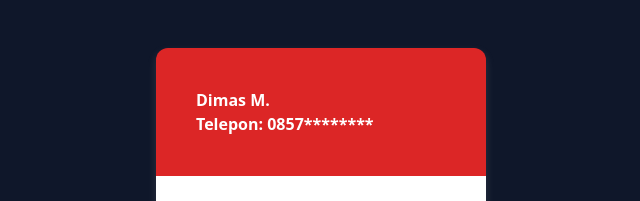
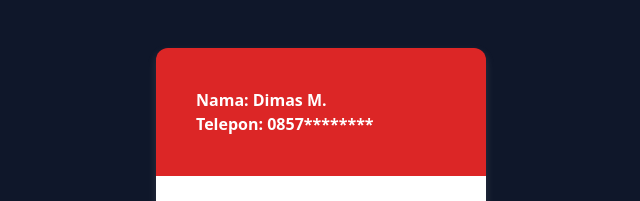
Before and after one commit to dimasandhk/hardcash-ui, a plain HTML site: page index.html in a window 1280 px wide. Shown: the top 201 px of the page, 319-959 px from the left. Drawn offline with nearby package versions, Linux system fonts and the light colour scheme.

Commit message:
fix: add nama placeholder

```diff
--- a/index.html
+++ b/index.html
@@ -22,7 +22,7 @@
 		<div class="justify-center items-center flex mt-12">
 			<div class="pinjaman-card rounded-xl w-[330px] h-full">
 				<div class="upper relative bg-red-600 text-white p-10 font-bold rounded-t-xl">
-					<h3>Dimas M.</h3>
+					<h3>Nama: Dimas M.</h3>
 					<h3>Telepon: 0857********</h3>
 					<!-- <div class="absolute -top-4 left-[40%]">
 						<img
```
